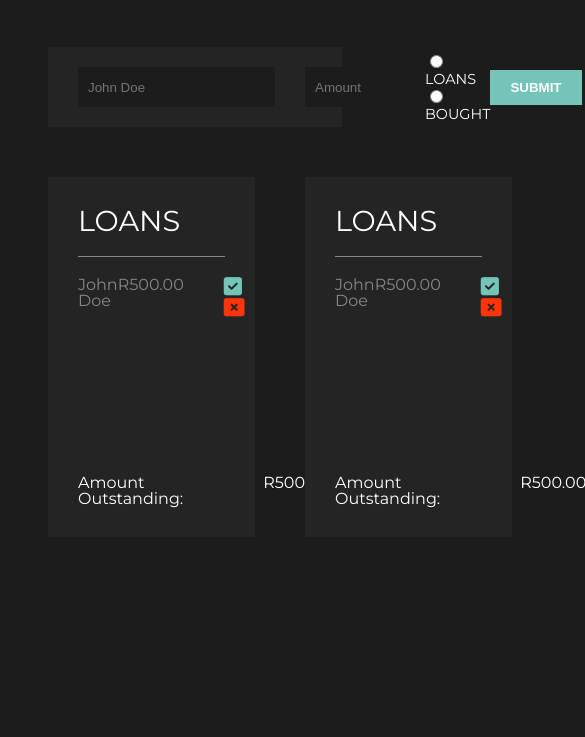
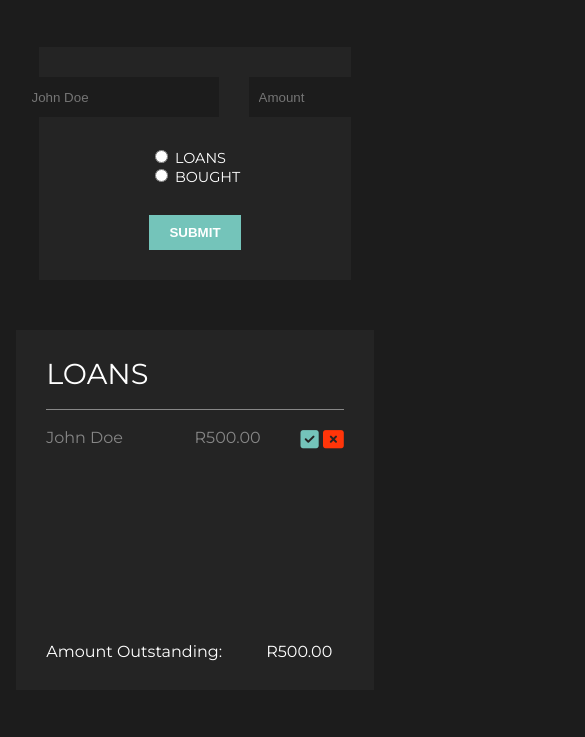
Before and after one commit to Sonsyduke/Money_tracker, a plain HTML site: page index.html in a window 390 px wide. Shown: the part 74-811 px from the top of the page, 585 px wide, since content can reach past the window. Drawn offline with Linux system fonts and the light colour scheme.

Commit message:
Made the project responsive

```diff
--- a/css/styles.css
+++ b/css/styles.css
@@ -175,7 +175,47 @@ input[type="number"] {
 .outstanding {
   position: absolute;
   bottom: 30px;
+  width: 80%;
   display: flex;
-  gap: 80px;
+  justify-content: space-between;
   color: var(--white);
 }
+
+@media (max-width: 1000px) {
+  .form {
+    width: 80%;
+  }
+
+  .main-section {
+    width: calc(80% + 60px);
+  }
+}
+
+@media (max-width: 800px) {
+  .navbar {
+    width: 95%;
+  }
+
+  .form {
+    width: 90%;
+  }
+
+  .main-section {
+    flex-direction: column;
+  }
+
+  .column {
+    width: 80%;
+    margin: auto;
+  }
+}
+
+@media (max-width: 650px) {
+  .form {
+    width: 80%;
+    padding: 30px 0;
+    gap: 30px;
+    flex-direction: column;
+    justify-content: flex-start;
+  }
+}
```
